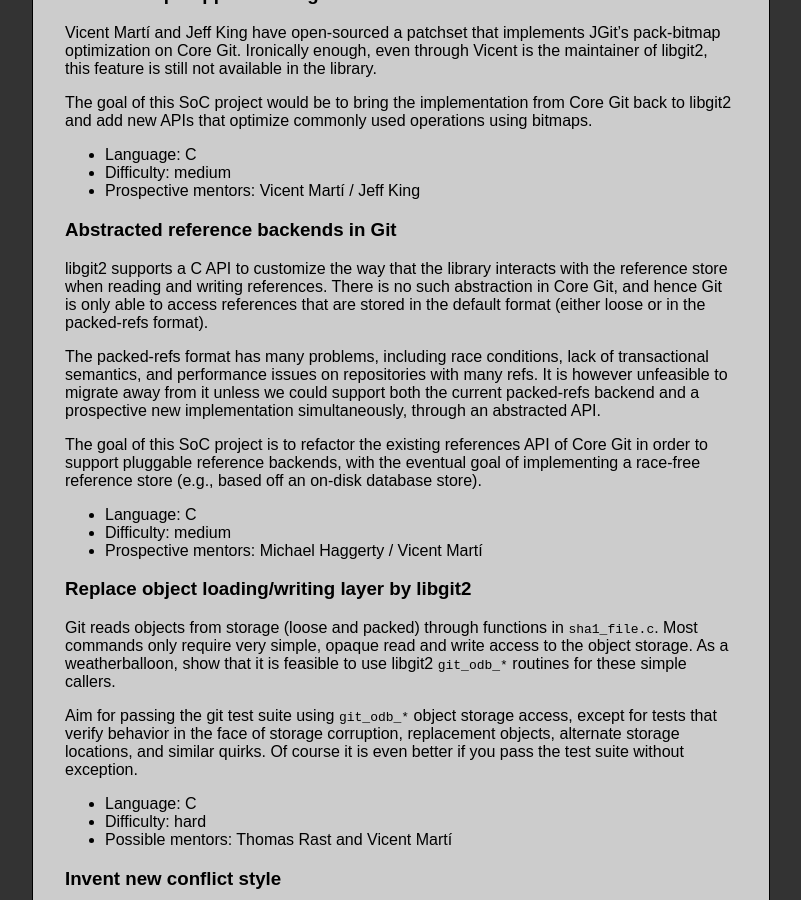
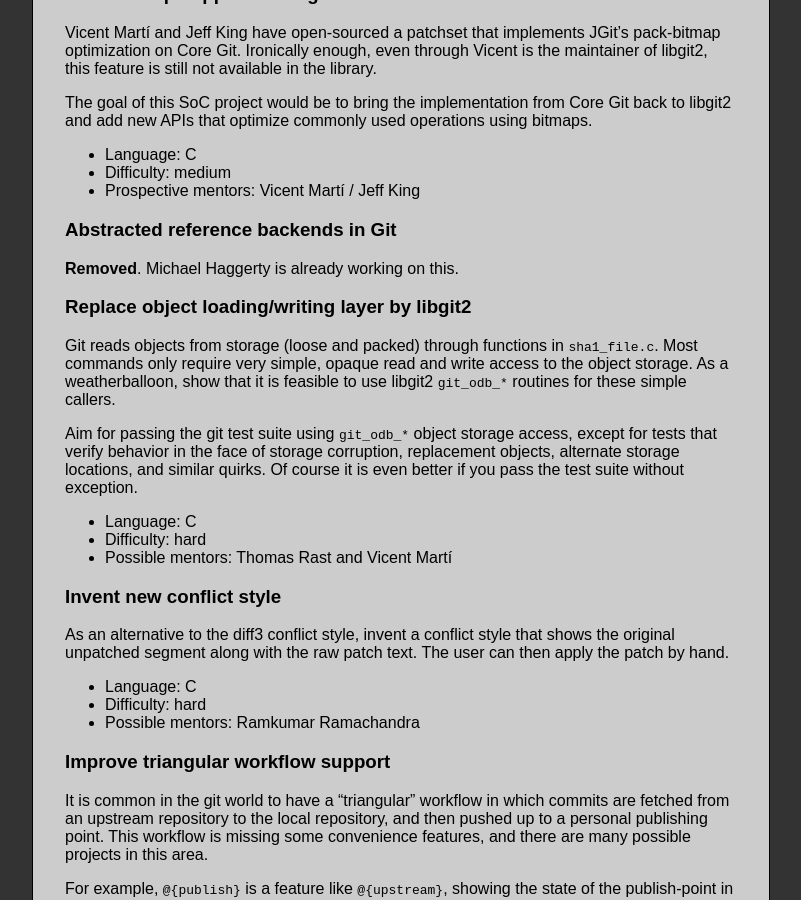
Before and after one commit to git/git.github.io, a Jekyll site: the page built from SoC-2014-Ideas.md, in a window 1280 px wide and 900 px high, scrolled down 358 px. Shown: the whole window, without its empty margins (308-1109 px from the left). Built offline with Jekyll 4.4.1, drawn with Linux system fonts in a browser that asks for light colours; Markdown is read by kramdown in place of the engine named in the settings.

Commit message:
Remove "Abstracted reference backends in Git"
I am already working on it.

```diff
--- a/SoC-2014-Ideas.md
+++ b/SoC-2014-Ideas.md
@@ -40,26 +40,7 @@
 
 ### Abstracted reference backends in Git
 
-libgit2 supports a C API to customize the way that the library interacts
-with the reference store when reading and writing references. There is
-no such abstraction in Core Git, and hence Git is only able to access
-references that are stored in the default format (either loose or in the
-packed-refs format).
-
-The packed-refs format has many problems, including race conditions,
-lack of transactional semantics, and performance issues on repositories
-with many refs.  It is however unfeasible to migrate away from it unless
-we could support both the current packed-refs backend and a prospective
-new implementation simultaneously, through an abstracted API.
-
-The goal of this SoC project is to refactor the existing references API
-of Core Git in order to support pluggable reference backends, with the
-eventual goal of implementing a race-free reference store (e.g., based
-off an on-disk database store).
-
- - Language: C
- - Difficulty: medium
- - Prospective mentors: Michael Haggerty / Vicent Martí
+**Removed**.  Michael Haggerty is already working on this.
 
 ### Replace object loading/writing layer by libgit2
 
```
